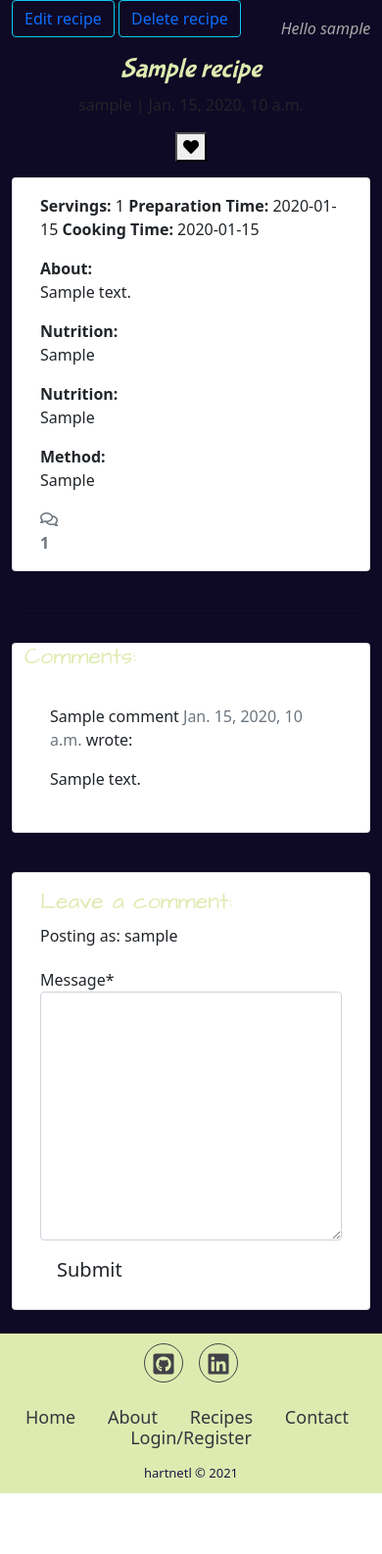
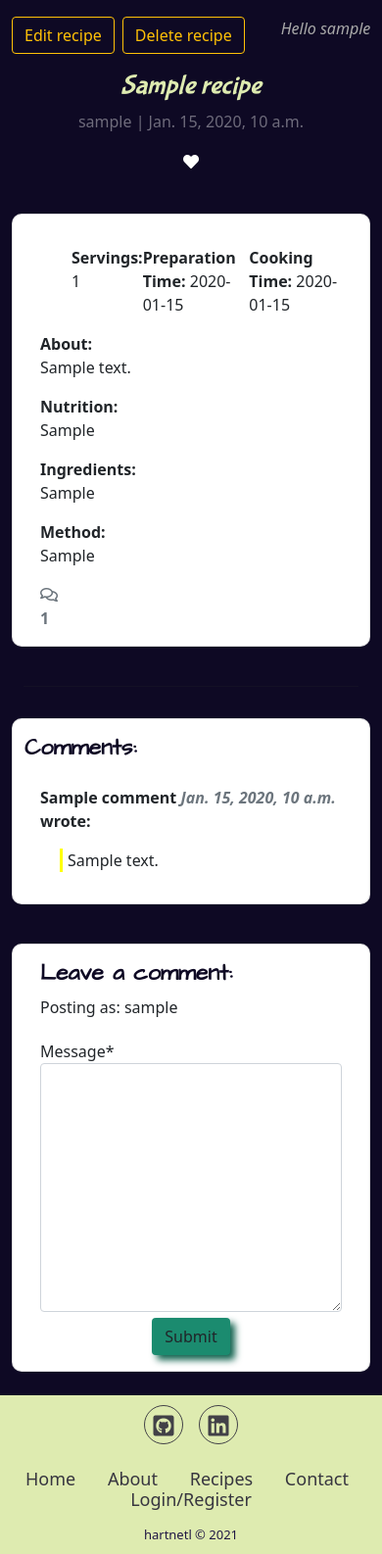
Before and after one commit to hartnetl/lord-of-the-recipes, a Django app: a page that uses templates/view_recipe.html in a window 390 px wide. Shown: the part 86-1672 px from the top of the page at 98% size. Before the commit the page ends 1610 px from the top, so only its background shows below. Run offline with Django 3.2, Linux system fonts and the light colour scheme; a user stored in the database is signed in; tables that the repository leaves empty hold one stand-in row (values such as "Sample post"); parts of the project's set-up code (start-up, migrations or seed data) failed here and were passed over; some libraries are stand-ins or nearby versions.

Commit message:
Style: styling to full recipe view page

```diff
--- a/static/css/style.css
+++ b/static/css/style.css
@@ -9,15 +9,26 @@
 a {
   text-decoration: none;
 }
-.navbar, .footer-basic, .box {
+
+.navbar,
+.footer-basic,
+.box {
   background-color: rgb(222, 235, 176);
 }
 
-h1, h2, h3, h4, h5, h6 {
+h1,
+h2,
+h3,
+h4,
+h5,
+h6 {
   color: rgb(222, 235, 176);
 }
 
-.my-title, #welcome-msg, .nav-item a, .footer-basic {
+.my-title,
+#welcome-msg,
+.nav-item a,
+.footer-basic {
   color: #0e0924;
 }
 
@@ -39,7 +50,8 @@ h1, h2, h3, h4, h5, h6 {
   border: none;
 }
 
-.nav-item a:hover, .footer-basic ul a:hover{
+.nav-item a:hover,
+.footer-basic ul a:hover {
   -webkit-transform: scale(1.2);
   -ms-transform: scale(1.2);
   transform: scale(1.2);
@@ -85,7 +97,12 @@ main {
 }
 
 
-h1, h2, h3, h4, h5, h6 {
+h1,
+h2,
+h3,
+h4,
+h5,
+h6 {
   font-family: 'Architects Daughter', cursive;
 }
 
@@ -107,59 +124,59 @@ h1 {
  */
 
 .footer-basic {
-  padding:10px 0;
+  padding: 10px 0;
 }
 
 .footer-basic ul {
-  padding:0;
-  list-style:none;
-  text-align:center;
-  font-size:18px;
-  line-height:1.2;
-  margin-bottom:0;
+  padding: 0;
+  list-style: none;
+  text-align: center;
+  font-size: 18px;
+  line-height: 1.2;
+  margin-bottom: 0;
 }
 
 .footer-basic li {
-  padding:0 10px;
+  padding: 0 10px;
 }
 
 .footer-basic ul a {
-  color:inherit;
-  text-decoration:none;
-  opacity:0.8;
+  color: inherit;
+  text-decoration: none;
+  opacity: 0.8;
 }
 
 .footer-basic .social {
-  text-align:center;
-  padding-bottom:25px;
+  text-align: center;
+  padding-bottom: 25px;
 }
 
-.footer-basic .social > a {
-  font-size:24px;
-  width:40px;
-  height:40px;
-  line-height:40px;
-  display:inline-block;
-  text-align:center;
-  border-radius:50%;
-  border:1px solid #0e0924;
-  margin:0 8px;
-  color:inherit;
-  opacity:0.75;
+.footer-basic .social>a {
+  font-size: 24px;
+  width: 40px;
+  height: 40px;
+  line-height: 40px;
+  display: inline-block;
+  text-align: center;
+  border-radius: 50%;
+  border: 1px solid #0e0924;
+  margin: 0 8px;
+  color: inherit;
+  opacity: 0.75;
 }
 
 
-.footer-basic .social > a:hover {
+.footer-basic .social>a:hover {
   color: rgb(222, 235, 176);
   background-color: #0e0924;
 }
 
 .footer-basic .copyright {
-  margin-top:15px;
-  text-align:center;
-  font-size:13px;
-  color:#201744;
-  margin-bottom:0;
+  margin-top: 15px;
+  text-align: center;
+  font-size: 13px;
+  color: #201744;
+  margin-bottom: 0;
 }
 
 /*
@@ -225,11 +242,13 @@ RECIPE LIST PAGE
 }
 
 /* Position the front and back side */
-.flip-card-front, .flip-card-back {
+.flip-card-front,
+.flip-card-back {
   position: absolute;
   width: 100%;
   height: 100%;
-  -webkit-backface-visibility: hidden; /* Safari */
+  -webkit-backface-visibility: hidden;
+  /* Safari */
   backface-visibility: hidden;
 }
 
@@ -269,6 +288,7 @@ RECIPE LIST PAGE
   font-size: 1rem;
   color: rgba(14, 9, 36, .6);
 }
+
 .recipe-card-text a {
   font-size: 1rem;
   color: rgba(14, 9, 36, .6);
@@ -304,19 +324,63 @@ RECIPE VIEW PAGE
 #################
  */
 
- .masthead-image img{
+.owner-buttons {
+  margin-top: 2vh;
+  margin-right: 1vw;
+}
+
+.masthead-image img {
   height: 60vh;
   width: 70%;
   margin-bottom: 5%;
+  border-radius: 10px;
 }
 
 .recipe-title {
   font-family: 'Bubblegum Sans', cursive;
   font-style: italic;
-  /* font-family: 'Courgette', cursive; */
-  /* font-family: 'Space Mono', monospace; */
 }
 
+.recipe-subtitle{
+  color: rgba(255, 255, 255, .4);
+}
+
+.btn-like {
+  border: none;
+  background: none;
+  color: white;
+}
+
+.card{
+  border-radius: 10px;
+}
+
+#about-recipe{
+  display: flex;
+}
+
+#about-recipe li {
+  text-decoration: none;
+  list-style: none;
+  align-items: space-between;
+  margin: 0 auto;
+}
+
+.comment-callout {
+  border-left: 3px solid yellow;
+  margin-left: 20px;
+  padding-left: 5px;
+}
+
+.comment-colour {
+  color: #0e0924;
+  font-weight: bold;
+}
+
+#comment-button {
+  display: flex;
+  margin: 0 auto;
+}
 
 /*
 #################
--- a/templates/view_recipe.html
+++ b/templates/view_recipe.html
@@ -3,8 +3,8 @@
 
 {% block content %}
 {% if user.is_authenticated and user == recipe.creator %}
-<button type="button" class="btn btn-outline-info"><a href="{% url 'update' recipe.slug %}">Edit recipe</a></button>
-<button type="button" class="btn btn-outline-info"><a href="{% url 'delete' recipe.slug %}">Delete recipe</a></button>
+<a href="{% url 'update' recipe.slug %}" role="button" class="btn btn-outline-warning owner-buttons">Edit recipe</a>
+<a href="{% url 'delete' recipe.slug %}" role="button" class="btn btn-outline-warning owner-buttons">Delete recipe</a>
 {% endif %}
 
 
@@ -17,22 +17,22 @@
                 <h1 class="recipe-title">{{ recipe.title }}</h1>
                 <p class="recipe-subtitle">{{ recipe.creator }} | {{ recipe.date_created }}</p>
                 <strong>
-
                     {% if user.is_authenticated %}
                     <form class="d-inline" action="{% url 'recipe_save' recipe.slug %}" method="POST">
                         {% csrf_token %}
                         {% if saves %}
-                            <button type="submit" name="recipe_id" value="{{recipe.slug}}" class="btn-like"><i class="fas fa-heart"></i></button>
+                        <button type="submit" name="recipe_id" value="{{recipe.slug}}" class="btn-like"><i
+                                class="fas fa-heart"></i></button>
                         {% else %}
-                        <button type="submit" name="recipe_id" value="{{recipe.slug}}" class="btn-like"><i class="far fa-heart"></i></button>
+                        <button type="submit" name="recipe_id" value="{{recipe.slug}}" class="btn-like"><i
+                                class="far fa-heart"></i></button>
                         {% endif %}
                     </form>
                     {% endif %}
-
-
                 </strong>
             </div>
         </div>
+        <br>
         <div class="row g-0 text-center">
             <div class="d-none col d-md-block masthead-image">
                 {% if "placeholder" in recipe.featured_image.url %}
@@ -52,23 +52,27 @@
         <div class="col card mb-4  mt-3 left  top">
             <div class="card-body">
                 <p class="card-text ">
-                    <strong>Servings: </strong>{{ recipe.servings | safe }}
-                    <strong>Preparation Time: </strong>{{ recipe.prep_time | safe }}
-                    <strong>Cooking Time: </strong>{{ recipe.cook_time | safe }}
+                    <ul id="about-recipe">
+                        <li><strong>Servings: </strong>{{ recipe.servings | safe }}</li>
+                        <li><strong>Preparation Time: </strong>{{ recipe.prep_time | safe }}</li>
+                        <li> <strong>Cooking Time: </strong>{{ recipe.cook_time | safe }}</li>
+                    </ul>
                 </p>
+                {% if recipe.about %}
                 <p class="card-text ">
                     <strong>About:</strong><br>
                     {{ recipe.about | safe }}
                 </p>
+                {% endif %}
+                {% if recipe.nutrition %}
                 <p class="card-text ">
                     <strong>Nutrition:</strong><br>
                     {{ recipe.nutrition | safe }}
                 </p>
+                {% endif %}
                 <p class="card-text ">
-
-                    <strong>Nutrition:</strong><br>
+                    <strong>Ingredients:</strong><br>
                     {{ recipe.ingredients | safe }}
-
                 </p>
                 <p class="card-text ">
                     <strong>Method:</strong><br>
@@ -94,25 +98,29 @@
     <!-- Comments -->
 
     <div class="row">
-        <div class="col-md-8 card mb-4  mt-3 ">
-            <h3>Comments:</h3>
+        <div class="col-md-7 card mb-4 mt-3">
+            <h3 class="comment-colour mt-3">Comments:</h3>
             <div class="card-body">
                 {% for comment in comments %}
-                <div class="comments" style="padding: 10px;">
-                    <p class="font-weight-bold">
+                <div class="comments">
+                    <p class="fw-bold">
                         {{ comment.name }}
-                        <span class=" text-muted font-weight-normal">
+                        <span class=" text-muted fst-italic">
                             {{ comment.date_posted }}
                         </span> wrote:
                     </p>
-                    {{ comment.message | linebreaks }}
+                    <p class="comment-callout">
+                        {{ comment.message }}
+                    </p>
                 </div>
                 {% endfor %}
             </div>
         </div>
 
+        <div class="col-md-1"></div>
+
         <!-- Add comments-->
-        <div class="col-md-4 card mb-4  mt-3 ">
+        <div class="col-md-4 card mb-4 mt-3 ">
             <div class="card-body">
                 {% if commented %}
                 <div class="alert alert-success" role="alert" id="comment-id">
@@ -121,12 +129,12 @@
                 {% else %}
                 {% if user.is_authenticated %}
 
-                <h3>Leave a comment:</h3>
+                <h3  class="comment-colour">Leave a comment:</h3>
                 <p>Posting as: {{ user.username }}</p>
                 <form method="post" style="margin-top: 1.3em;">
                     {{ comment_form | crispy }}
                     {% csrf_token %}
-                    <button type="submit" class="btn btn-signup btn-lg">Submit</button>
+                    <button type="submit" id="comment-button" class="btn box-button">Submit</button>
                 </form>
                 {% endif %}
                 {% endif %}
```
Lines whose indentation alone changed are shown as unchanged.
